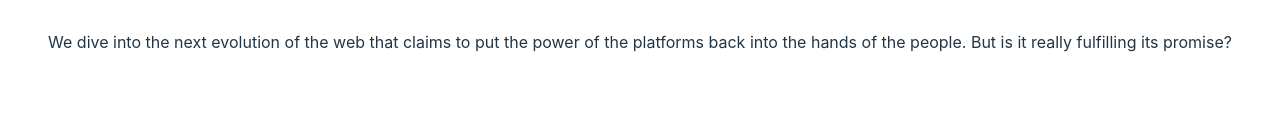
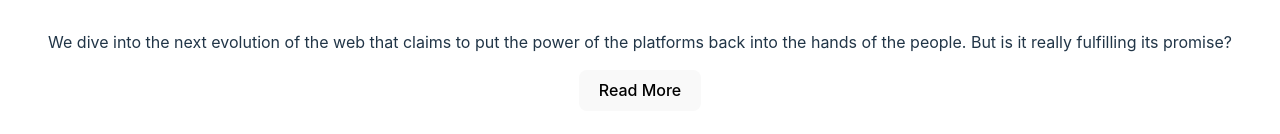
Before and after one commit to akickia/news-homepage, a React (Vite) app: page / in a window 1280 px wide. Shown: the part 858-992 px from the top of the page. Before the commit the page ends 960 px from the top, so only its background shows below. Built offline with nearby package versions, Linux system fonts and the light colour scheme.

Commit message:
feat:hero section image and text

```diff
--- a/src/Components/HeroSection.jsx
+++ b/src/Components/HeroSection.jsx
@@ -1,14 +1,15 @@
-import web3_mobile from '../assets copy/images/web3_mobile.jpg';
+import web3Mobile from '../assets copy/images/web3_mobile.jpg';
 
 export default function HeroSection() {
   return (
     <div>
-      <img src={web3_mobile} />
+      <img src={web3Mobile} />
       <h1>The Bright Future of Web 3.0?</h1>
       <p>
         We dive into the next evolution of the web that claims to put the power of the platforms
         back into the hands of the people. But is it really fulfilling its promise?
       </p>
+      <button>Read More</button>
     </div>
   );
 }
```
